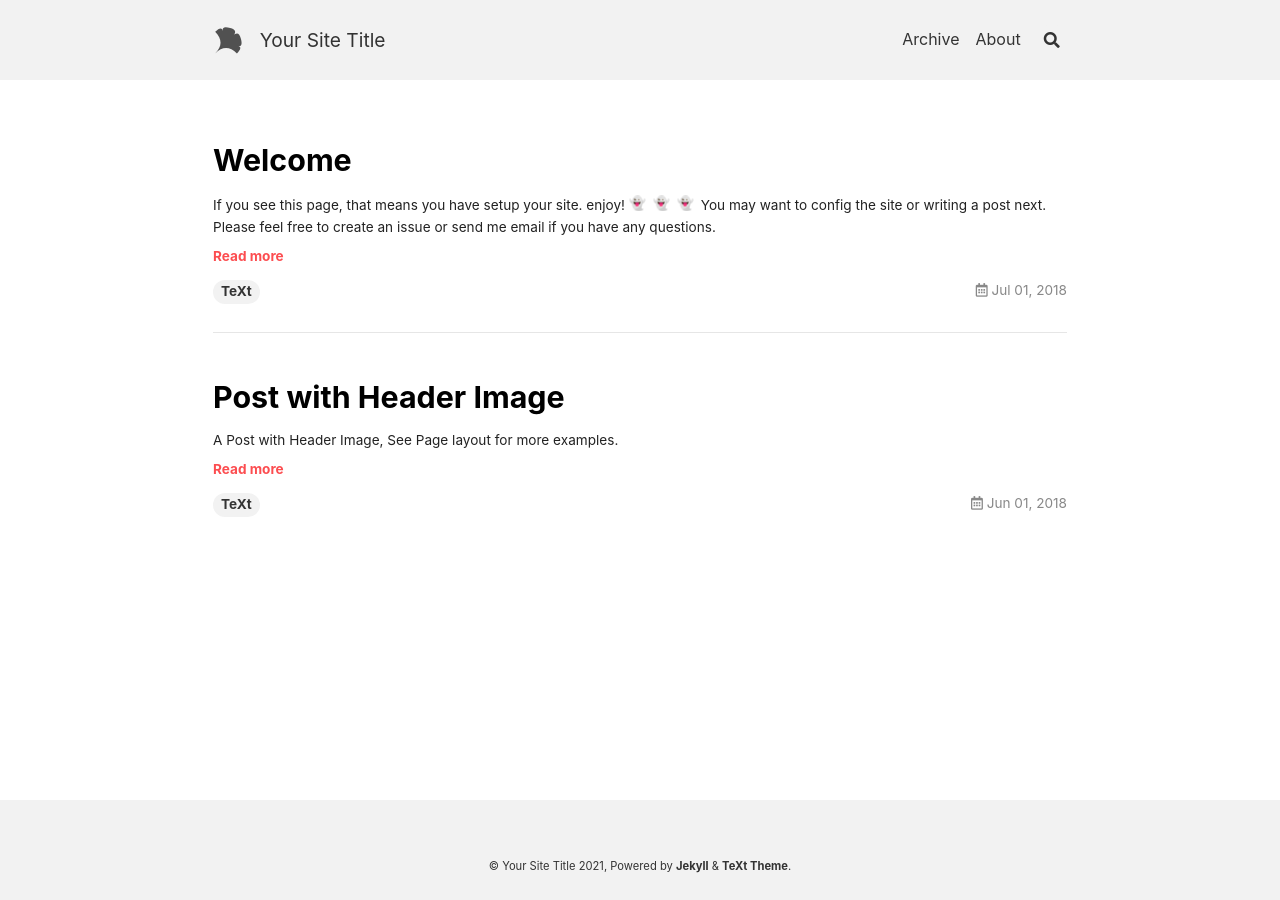
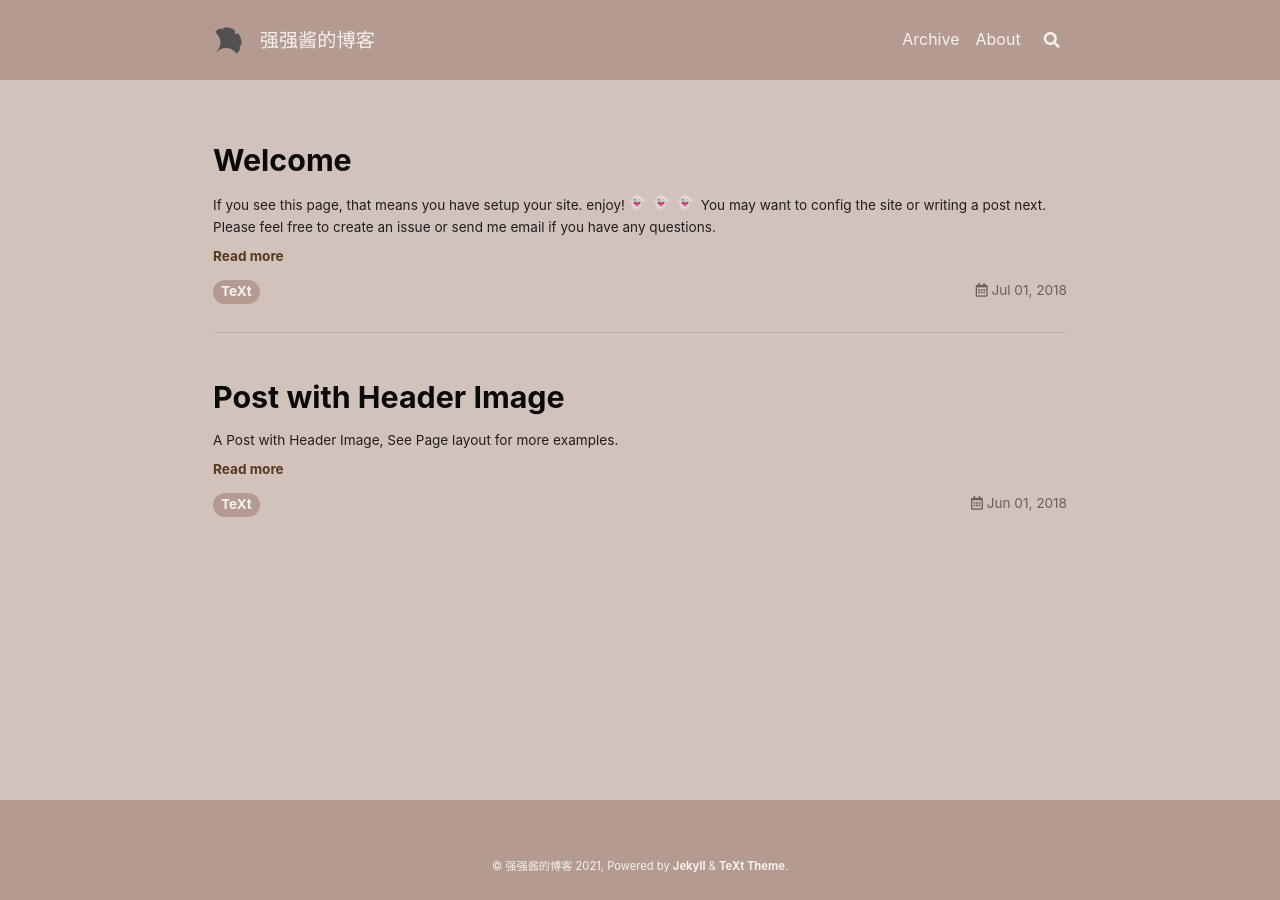
Before and after one commit to yvbq/yvbq00.github.io, a Jekyll site: the page built from index.html, in a window 1280 px wide. Built offline with Jekyll 4.4.1, drawn with Linux system fonts in a browser that asks for light colours; nearby versions of some CDN libraries; emoji names are drawn with the system emoji font; the list of posts is cut into pages by our own code.

Commit message:
修改配置文件

```diff
--- a/_config.yml
+++ b/_config.yml
@@ -16,13 +16,13 @@
 
 ## => Site Settings
 ##############################
-text_skin: default # "default" (default), "dark", "forest", "ocean", "chocolate", "orange"
-highlight_theme: default # "default" (default), "tomorrow", "tomorrow-night", "tomorrow-night-eighties", "tomorrow-night-blue", "tomorrow-night-bright"
+text_skin: chocolate # "default" (default), "dark", "forest", "ocean", "chocolate", "orange"
+highlight_theme: tomorrow-night # "default" (default), "tomorrow", "tomorrow-night", "tomorrow-night-eighties", "tomorrow-night-blue", "tomorrow-night-bright"
 url     : # the base hostname & protocol for your site e.g. https://www.someone.com
 baseurl : # does not include hostname
-title   : Your Site Title
+title   : 强强酱的博客
 description: > # this means to ignore newlines until "Language & timezone"
-  Your Site Description
+  正义存在于剑锋之上，真理只在大炮射程之内
 
 
 ## => Language and Timezone
@@ -35,7 +35,7 @@ timezone: # see https://en.wikipedia.org/wiki/List_of_tz_database_time_zones for
 ##############################
 author:
   type      : # "person" (default), "organization"
-  name      : Your Name
+  name      : QQJ
   url       :
   avatar    : # path or url of avatar image (square)
   bio       : I am an amazing person.
```
